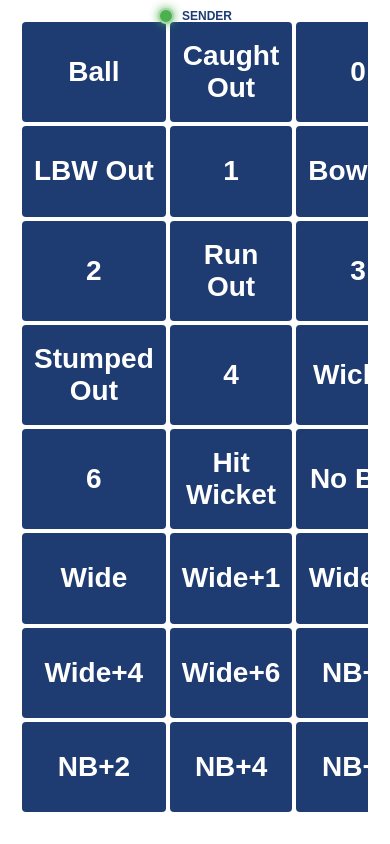
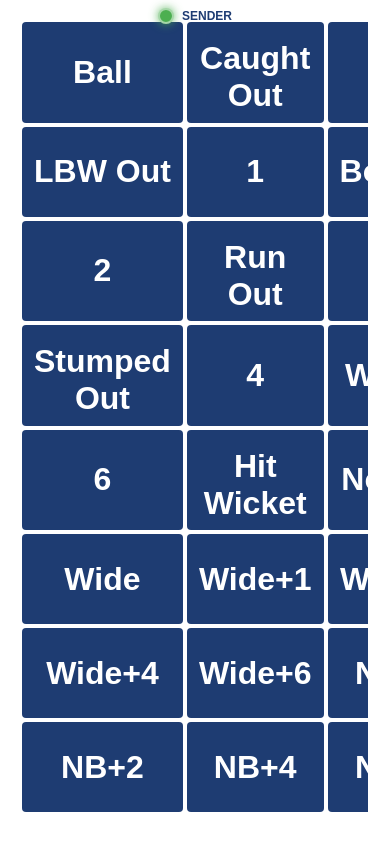
Before and after one commit to starankush1986/cricket-drs, a website: page sender.html in a window 390 px wide. Drawn offline with nearby package versions, Linux system fonts and the light colour scheme.

Commit message:
Remove hover effects, add green click feedback, increase text to 30px desktop and 32px mobile

```diff
--- a/sender.html
+++ b/sender.html
@@ -103,16 +103,15 @@
             font-size: 14px;
             font-weight: bold;
             cursor: pointer;
-            transition: transform 0.2s;
         }
 
         button:hover {
-            transform: scale(1.05);
-            background: #2a5298;
+            background: #1e3c72;
         }
 
         button:active {
-            transform: scale(0.95);
+            background: #4caf50;
+            box-shadow: inset 0 0 5px rgba(0,0,0,0.3);
         }
 
         .f1-button {
@@ -139,7 +138,7 @@
         .event-grid button {
             width: 100%;
             padding: 20px 12px;
-            font-size: 26px;
+            font-size: 30px;
             min-height: 90px;
             background: #1e3c72;
             color: white;
@@ -147,7 +146,6 @@
             border-radius: 4px;
             cursor: pointer;
             font-weight: bold;
-            transition: transform 0.2s;
         }
 
         .event-wicket {
@@ -287,7 +285,7 @@
 
             .event-grid button {
                 padding: 18px 12px;
-                font-size: 28px;
+                font-size: 32px;
             }
 
             #friends-list {
```
